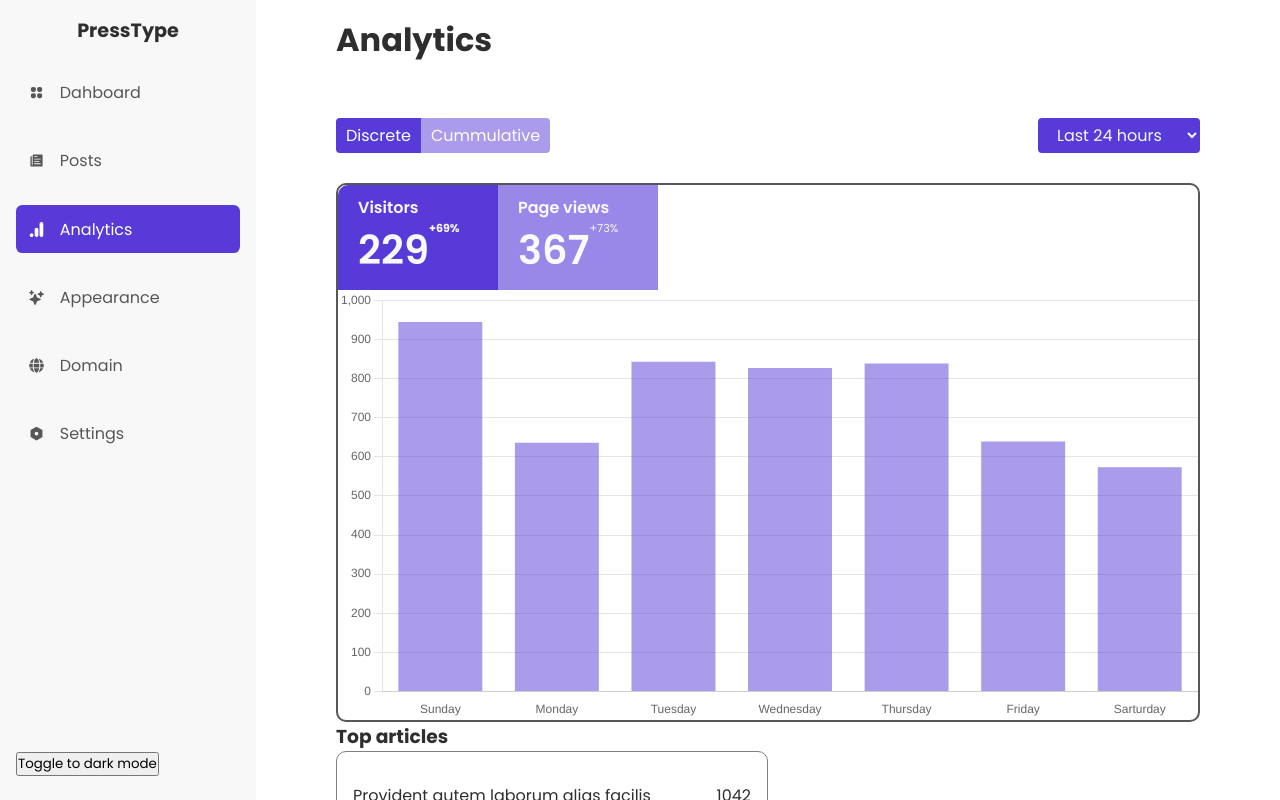
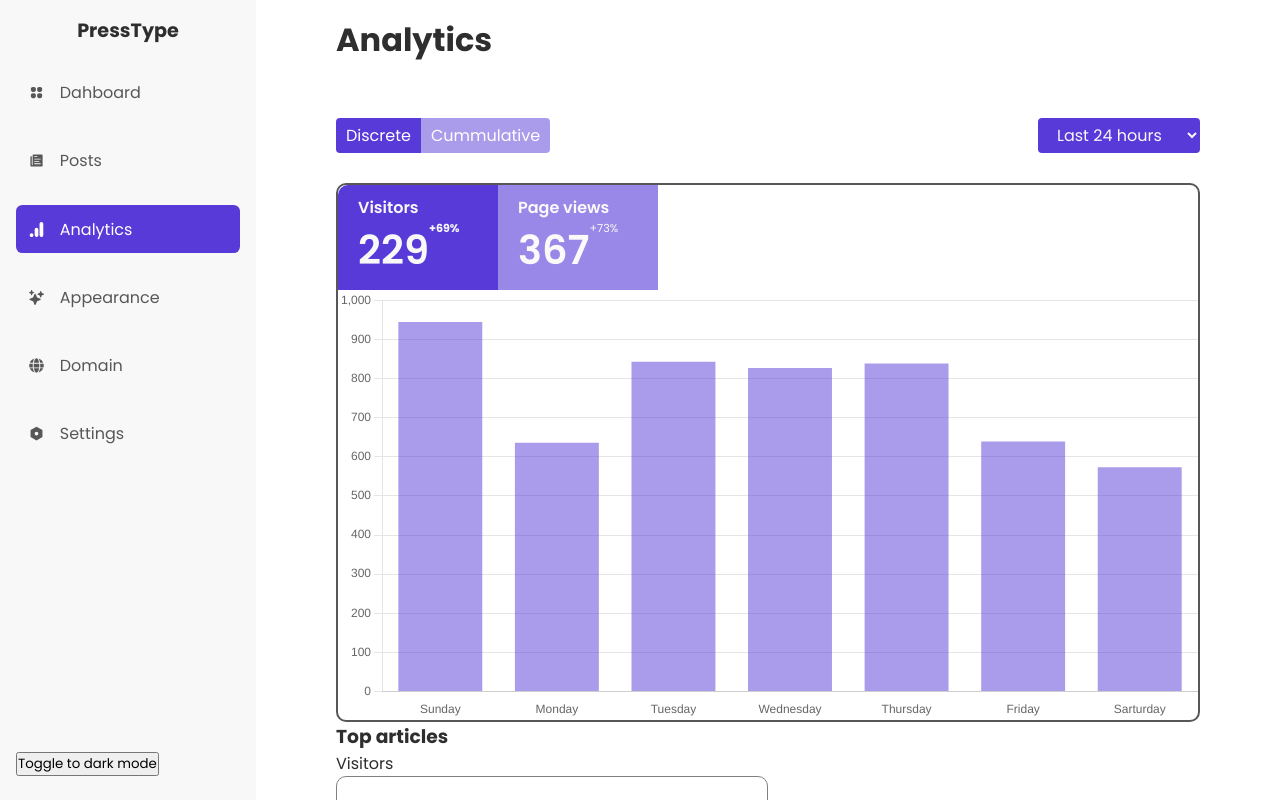
Before and after one commit to akinloluwami/presstype, a Next.js app: page /analytics in a window 1280 px wide. Shown: the top 800 px of the page. Built offline with nearby package versions, Linux system fonts and the light colour scheme.

Commit message:
added context

```diff
--- a/pages/analytics/index.tsx
+++ b/pages/analytics/index.tsx
@@ -113,7 +113,11 @@ const Index = () => {
         {graphType === "Cummulative" && <LineChart data={data} />}
       </div>
       <div className="">
-        <AnalyticsCard title="Top articles" data={topArticles} />
+        <AnalyticsCard
+          title="Top articles"
+          data={topArticles}
+          data_context={dataType}
+        />
       </div>
     </DashboardLayout>
   );
```
